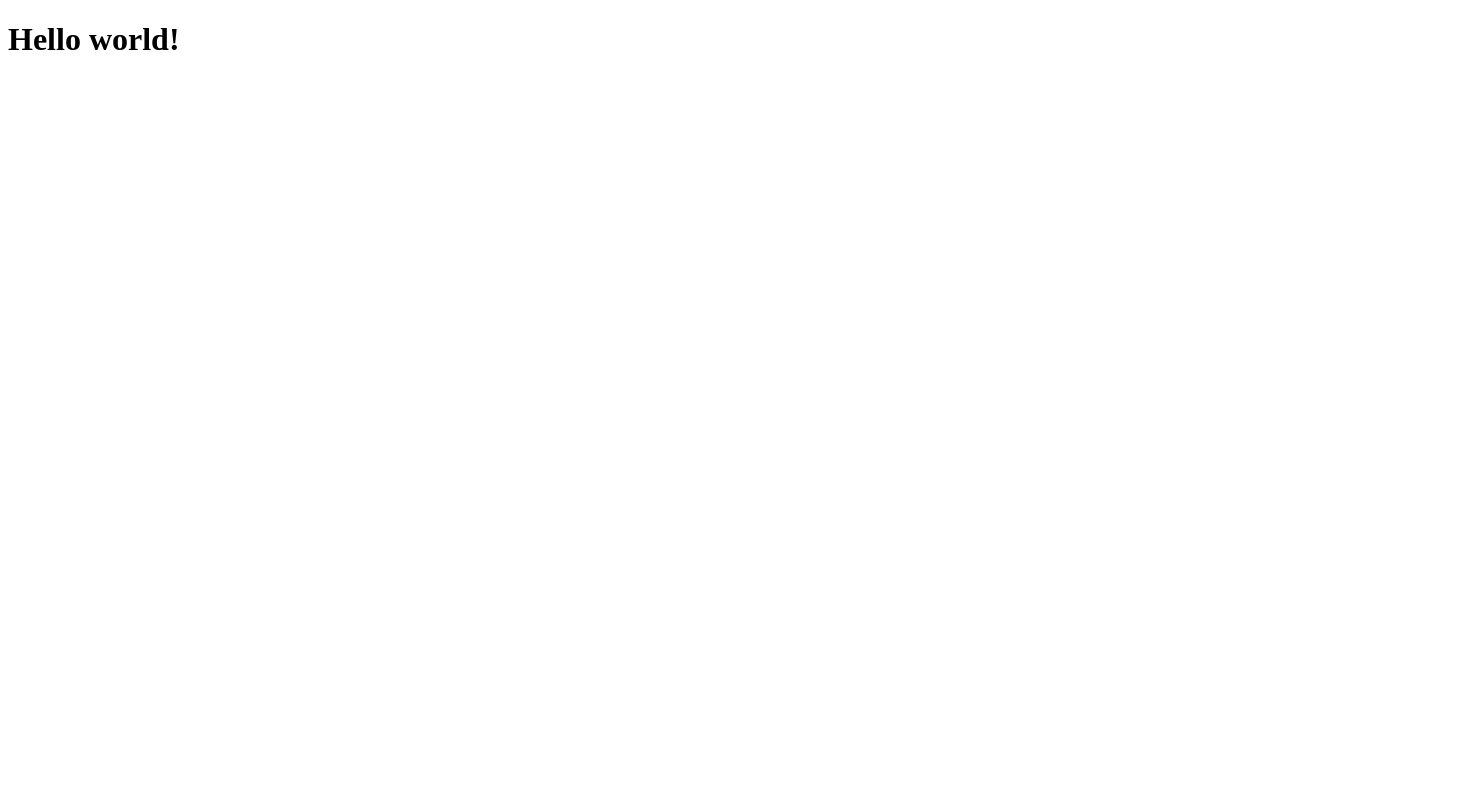
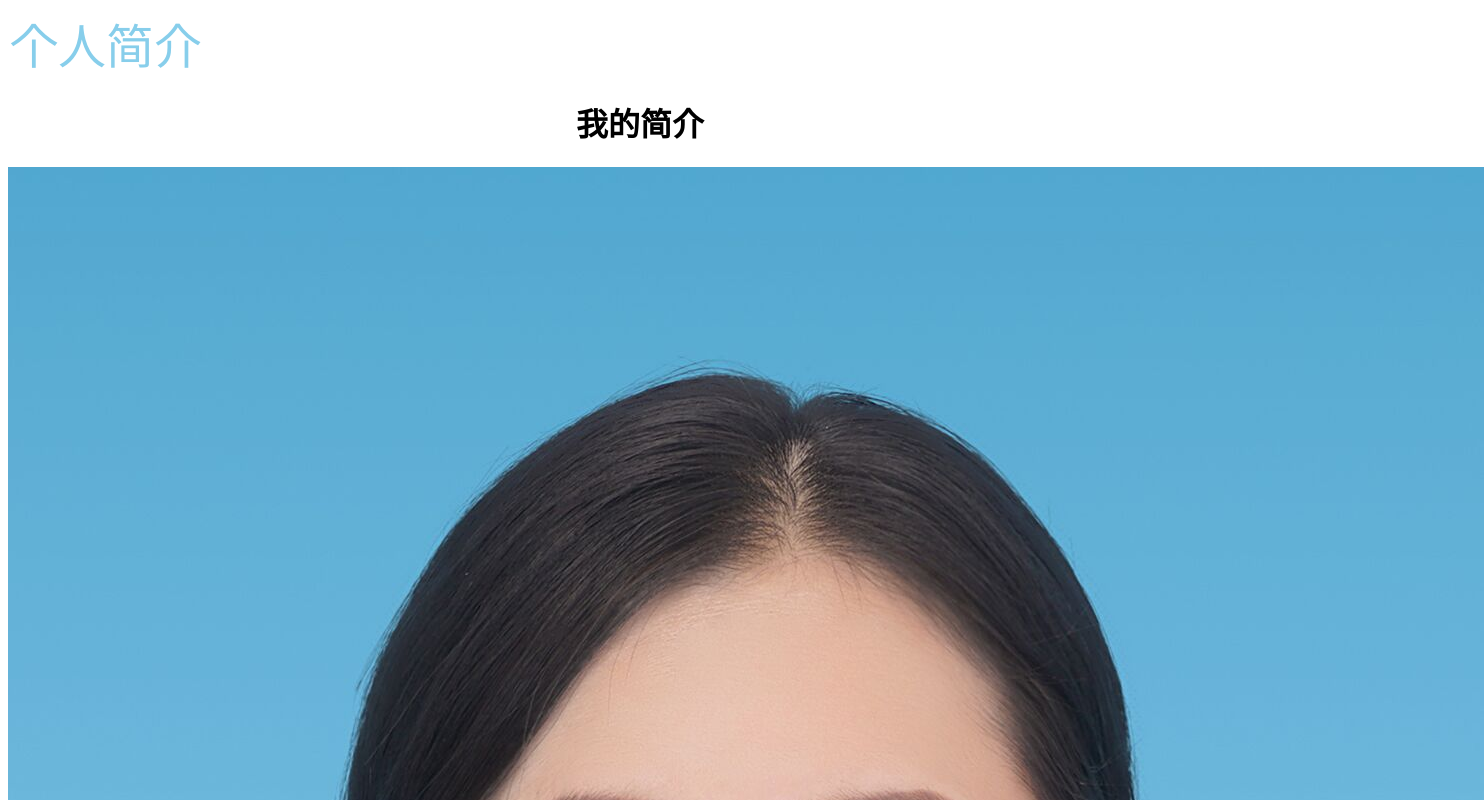
Before and after one commit to hr1313dx/hr1313dx.github.io, a plain HTML site: page index.html in a window 1280 px wide. Shown: the top 800 px of the page, 1484 px wide, since content can reach past the window. Drawn offline with Linux system fonts and the light colour scheme.

Commit message:
Update index.html

```diff
--- a/index.html
+++ b/index.html
@@ -1,10 +1,20 @@
 <!DOCTYPE html>
 <html>
-  <head>
-    <mate charest="utf-8" />
-    <title>Hello world!</title>
-  </head>
-  <body>
-    <h1>Hello world!</h1>
-  </body>
+	<head>
+		<meta charset="utf-8" />
+		<title>张三的个人主页</title>
+	</head>
+	<body
+		<fieldset>
+					<legend><font color="skyblue" size="8px">个人简介</font></legend>
+					<h1  id="onel" align="center"><strong>我的简介</strong></h1>
+					<img class="father" src="zjz.jpg"/>/*插入你的帅照*/
+					<div class="box">
+						姓名&nbsp;:&nbsp;张三<br/>
+						性别&nbsp;:&nbsp;男<br/>
+
+						本人性格开朗，待人友好，为人诚实谦虚。工作勤奋，认真负责，能吃苦耐劳，尽职尽责，有耐心。具有亲和力，平易近人，善于与人沟通。<br/>
+						目前就读于江西师大。</div>
+				</fieldset>
+	</body>
 </html>
```
